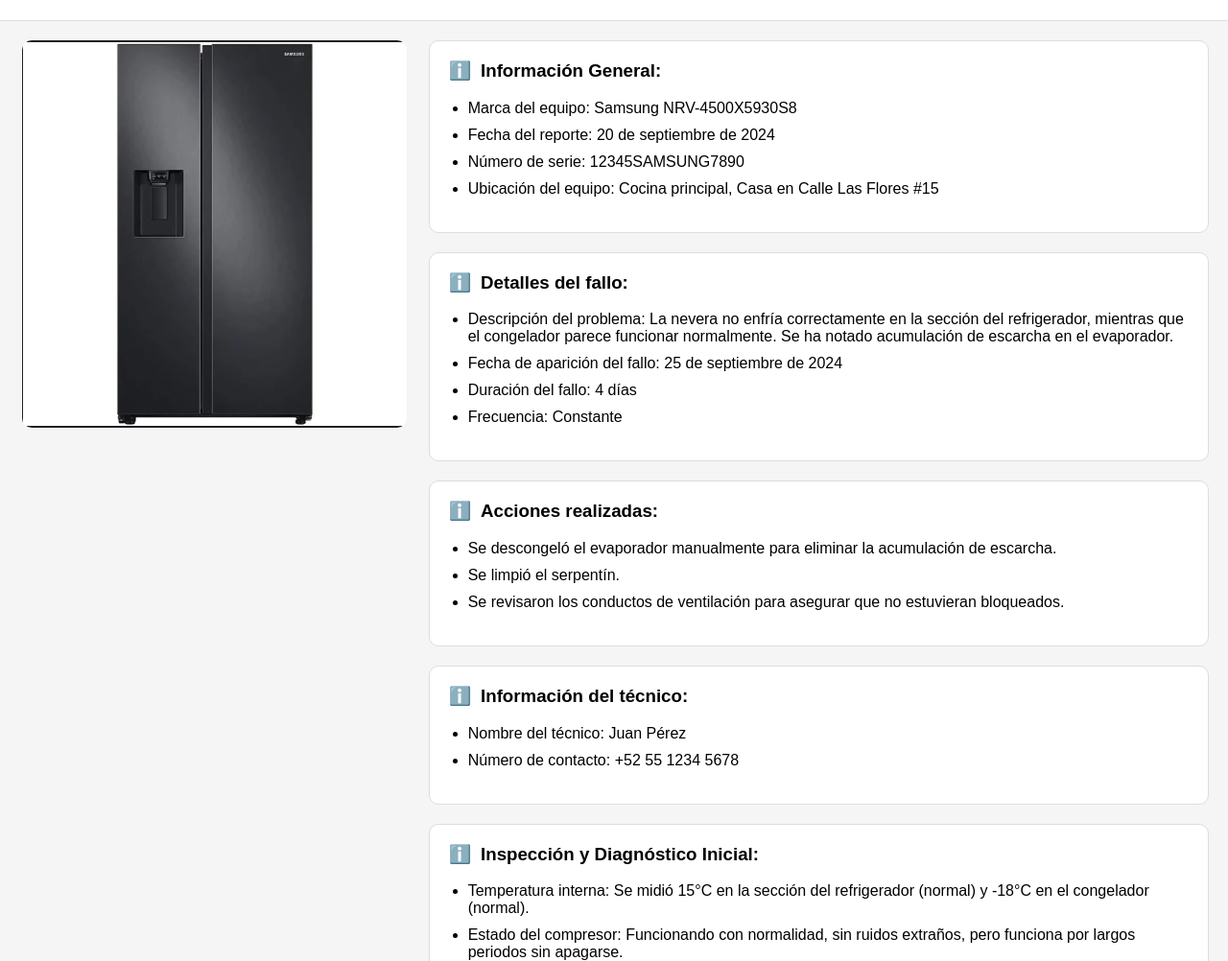
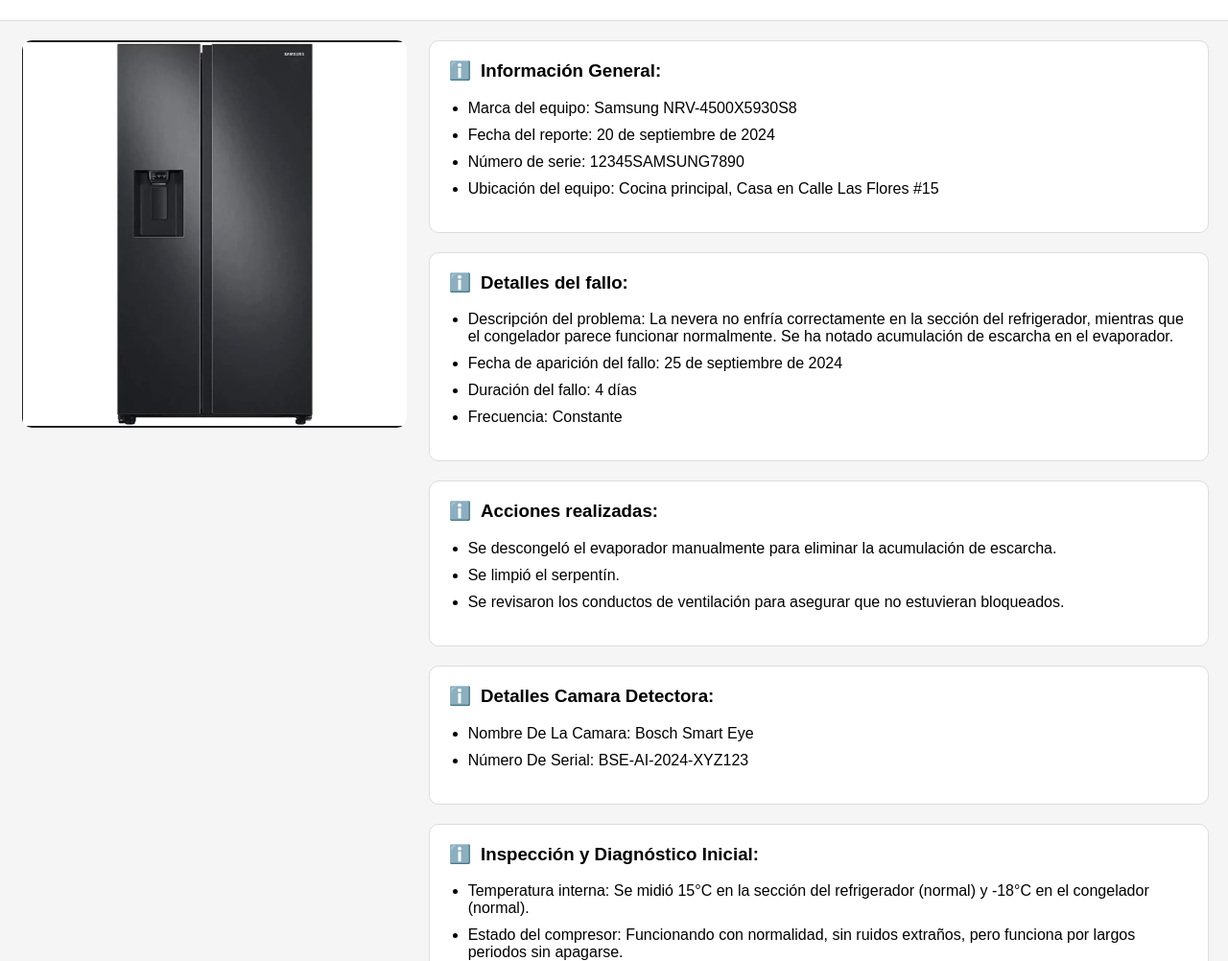
Before and after one commit to andresparceromelo/Proyecto_DeteccionAI, a website: page Proyecto Deteccion AI/Deteccion_AI.html in a window 1280 px wide. Shown: the part 99-1101 px from the top of the page at 96% size. Drawn offline with Linux system fonts and the light colour scheme.

Commit message:
PROGRAMA 100% TERMINADO Y FUNCIONAL

```diff
--- a/Proyecto Deteccion AI/Deteccion_AI.html
+++ b/Proyecto Deteccion AI/Deteccion_AI.html
@@ -4,7 +4,7 @@
     <meta charset="UTF-8">
     <meta name="viewport" content="width=device-width, initial-scale=1.0">
     <link rel="stylesheet" href="styles6.css">
-    <title>Resumen Diario</title>
+    <title>Detección IA</title>
 </head>
 <body>
     <div class="header">
@@ -44,10 +44,10 @@
                 </ul>
             </div>
             <div class="info-box">
-                <h3><span class="icon">ℹ️</span> Información del técnico:</h3>
+                <h3><span class="icon">ℹ️</span> Detalles Camara Detectora:</h3>
                 <ul>
-                    <li>Nombre del técnico: Juan Pérez</li>
-                    <li>Número de contacto: +52 55 1234 5678</li>
+                    <li>Nombre De La Camara: Bosch Smart Eye</li>
+                    <li>Número De Serial: BSE-AI-2024-XYZ123</li>
                 </ul>
             </div>
             <div class="info-box">
```
Also changed, not shown: Proyecto Deteccion AI/Bandeja_Reportes.html (+1 -1 lines).
